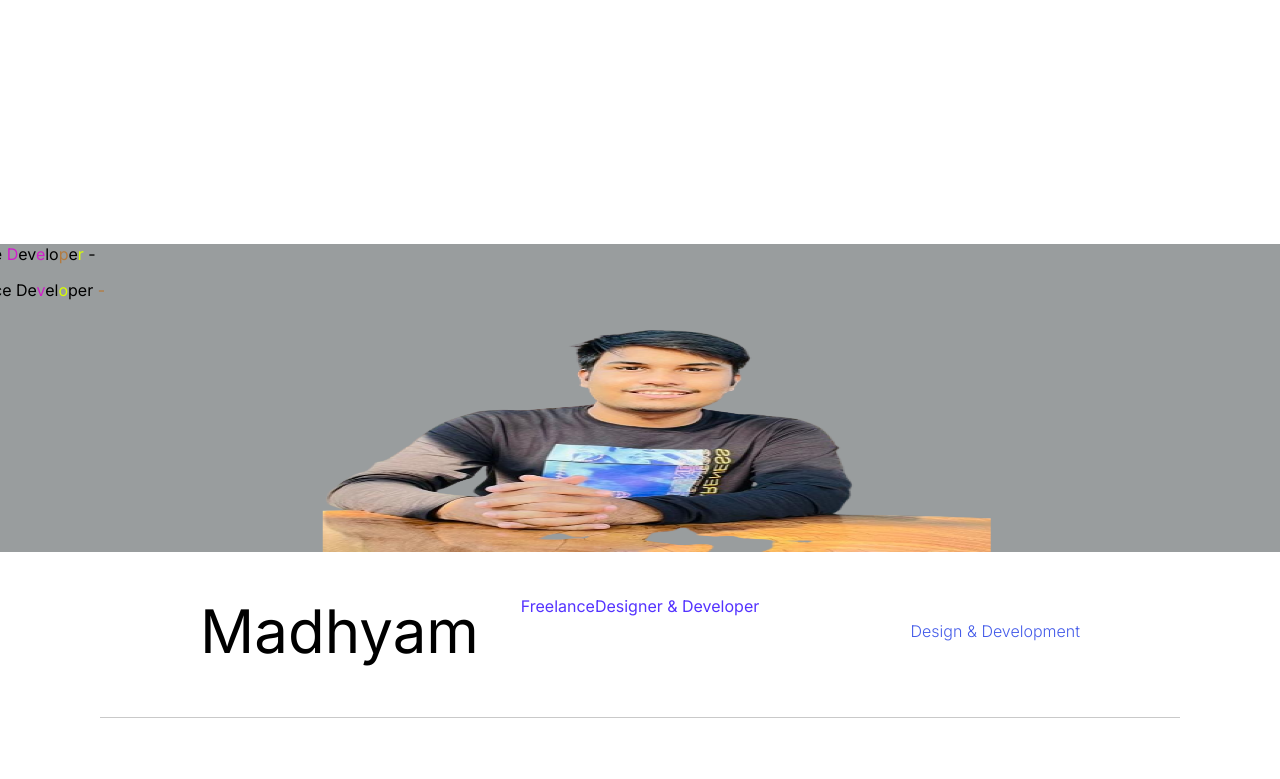
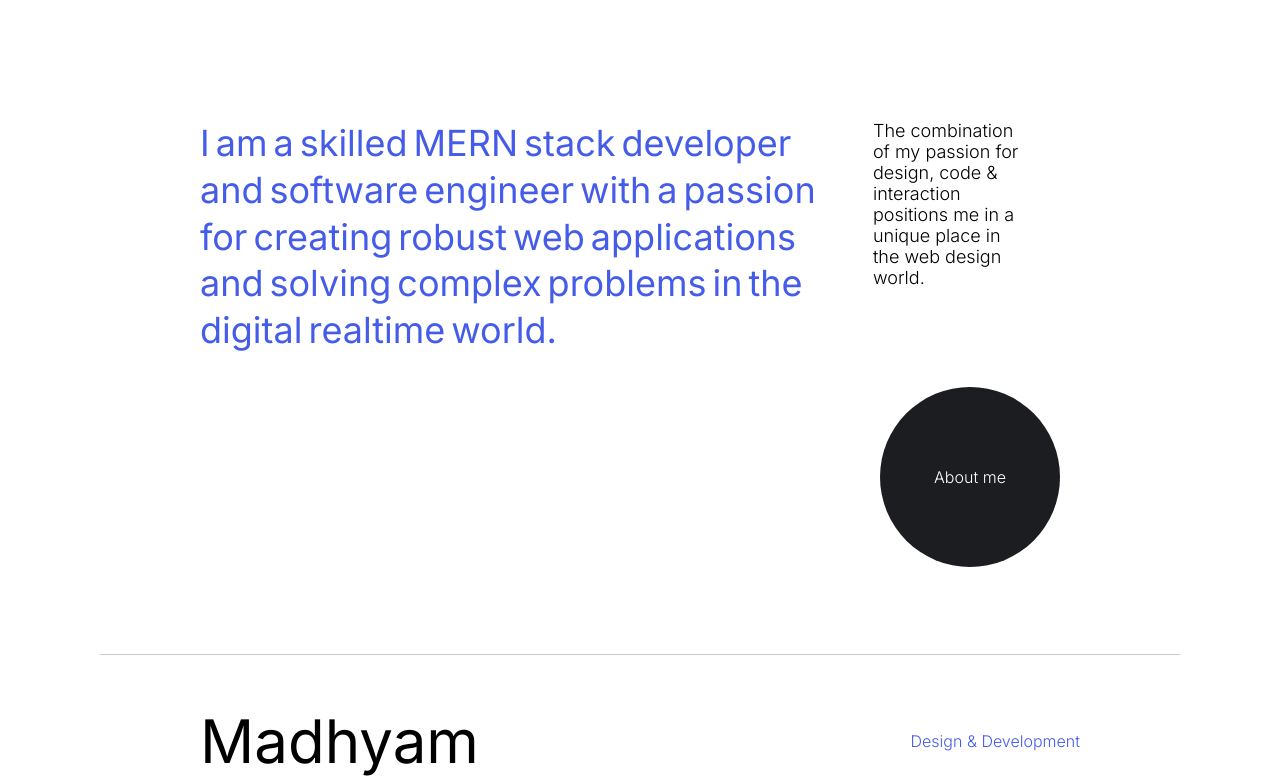
Before and after one commit to Madhyam123/Nextjs_Potofilio, a Next.js app: page / in a window 1280 px wide. Shown: the part 880-1659 px from the top of the page. Built offline with nearby package versions, Linux system fonts and the light colour scheme.

Commit message:
Update index.jsx

```diff
--- a/src/components/Description/index.jsx
+++ b/src/components/Description/index.jsx
@@ -1,69 +1,31 @@
-'use client'
-import Image from 'next/image'
-import styles from './style.module.scss'
-import { useRef, useLayoutEffect } from 'react';
-import gsap from 'gsap';
-import { ScrollTrigger } from 'gsap/all';
-import { slideUp } from './animation';
-import { motion } from 'framer-motion';
-import style1 from '../Landing/style1.css';
-export default function Home() {
+import styles from './style.module.scss';
+import { useInView, motion } from 'framer-motion';
+import { useRef } from 'react';
+import { slideUp, opacity } from './animation';
+import Rounded from '../../common/RoundedButton';
+function Index() {
 
-  const firstText = useRef(null);
-  const secondText = useRef(null);
-  const slider = useRef(null);
-  let xPercent = 0;
-  let direction = -1;
-
-  useLayoutEffect( () => {
-    gsap.registerPlugin(ScrollTrigger);
-    gsap.to(slider.current, {
-      scrollTrigger: {
-        trigger: document.documentElement,
-        scrub: 0.25,
-        start: 0,
-        end: window.innerHeight,
-        onUpdate: e => direction = e.direction * -1
-      },
-      x: "-500px",
-    })
-    requestAnimationFrame(animate);
-  }, [])
-
-  const animate = () => {
-    if(xPercent < -100){
-      xPercent = 0;
-    }
-    else if(xPercent > 0){
-      xPercent = -100;
-    }
-    gsap.set(firstText.current, {xPercent: xPercent})
-    gsap.set(secondText.current, {xPercent: xPercent})
-    requestAnimationFrame(animate);
-    xPercent += 0.1 * direction;
-  }
-
-  return (
-    <motion.main variants={slideUp} initial="initial" animate="enter" className={styles.landing}>
-      <Image
-        priority={true}
-        src="/images/madhyam.jpg"
-        fill={true}
-        alt="background"
-      />
-      <div className={styles.sliderContainer}>
-        <div ref={slider} className={styles.slider}>
-          <p ref={firstText}>F<span className="color2">r</span>e<span className='color'>l</span>an<span className='color1'>c</span>e <span className="color2">D</span>ev<span className='color2'>e</span>lo<span className='color1'>p</span>e<span className='color'>r</span> -</p>
-          <p ref={secondText}>F<span className='color'>r</span>e<span className='color1'>e</span>la<span className='color2'>n</span>ce De<span className='color2'>v</span>el<span className='color'>o</span>per <span className='color1'>-</span></p>
+    const phrase = "I am a skilled MERN stack developer and software engineer with a passion for creating robust web applications and solving complex problems in the digital realtime world.";
+    const description = useRef(null);
+    const isInView = useInView(description)
+    return (
+        <div ref={description} className={styles.description}>
+            <div className={styles.body}>
+                <p>
+                    {
+                        phrase.split(" ").map((word, index) => {
+                            return <span key={index} className={styles.mask}><motion.span variants={slideUp} custom={index} animate={isInView ? "open" : "closed"} key={index} >{word}</motion.span></span>
+                        })
+                    }
+                </p>
+                <motion.p variants={opacity} animate={isInView ? "open" : "closed"}>The combination of my passion for design, code & interaction positions me in a unique place in the web design world.</motion.p>
+                <div className="mobile-btn" data-scroll data-scroll-speed={0.1}>
+                    <Rounded className={styles.button}>
+                        <p>About me</p>
+                    </Rounded>
+                </div>
+            </div>
         </div>
-      </div>
-      <div data-scroll data-scroll-speed={0.1} className={styles.description}>
-        {/* <svg width="9" height="9" viewBox="0 0 9 9" fill="none" xmlns="http://www.w3.org/2000/svg">
-          <path d="M8 8.5C8.27614 8.5 8.5 8.27614 8.5 8L8.5 3.5C8.5 3.22386 8.27614 3 8 3C7.72386 3 7.5 3.22386 7.5 3.5V7.5H3.5C3.22386 7.5 3 7.72386 3 8C3 8.27614 3.22386 8.5 3.5 8.5L8 8.5ZM0.646447 1.35355L7.64645 8.35355L8.35355 7.64645L1.35355 0.646447L0.646447 1.35355Z" fill="white"/>
-        </svg> */}
-        <p className='para'>Freelance</p>
-        <p className='para'>Designer & Developer</p>
-      </div>
-    </motion.main>
-  )
+    )
 }
+export default Index;
```
